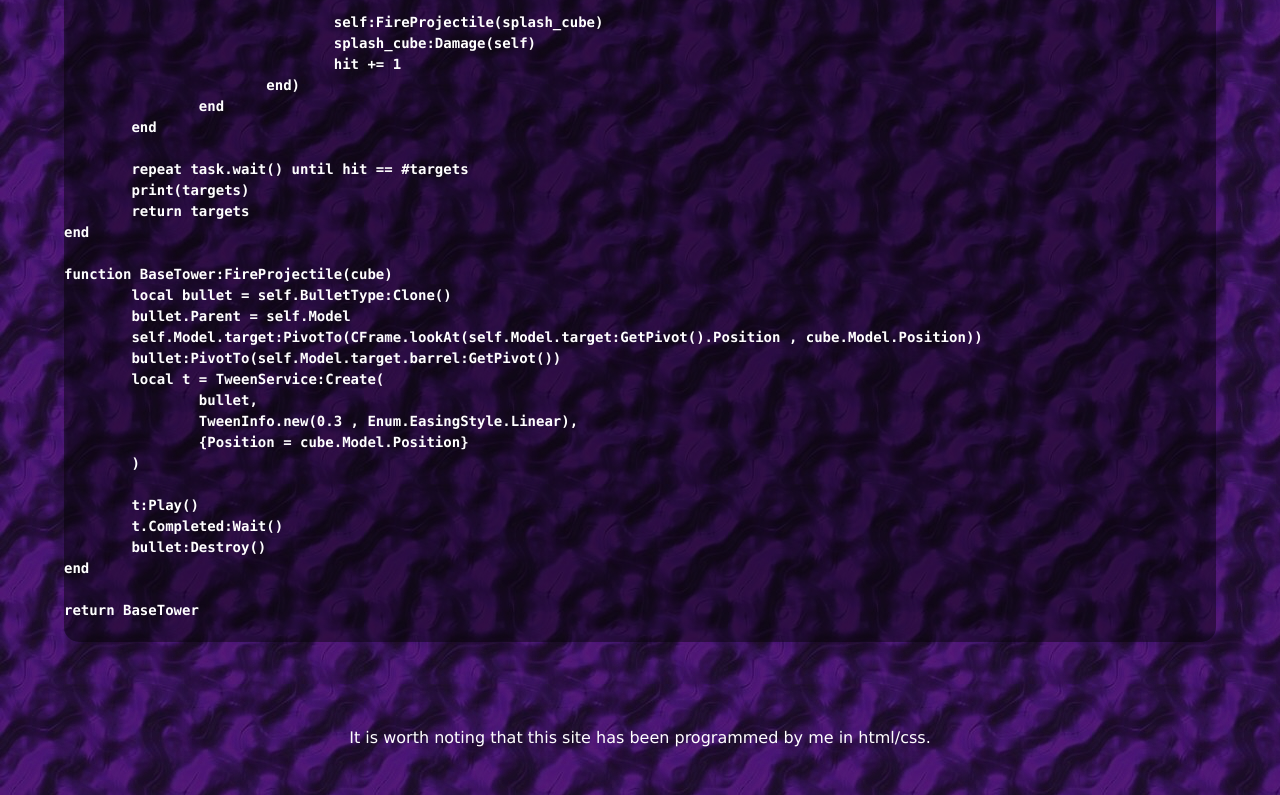
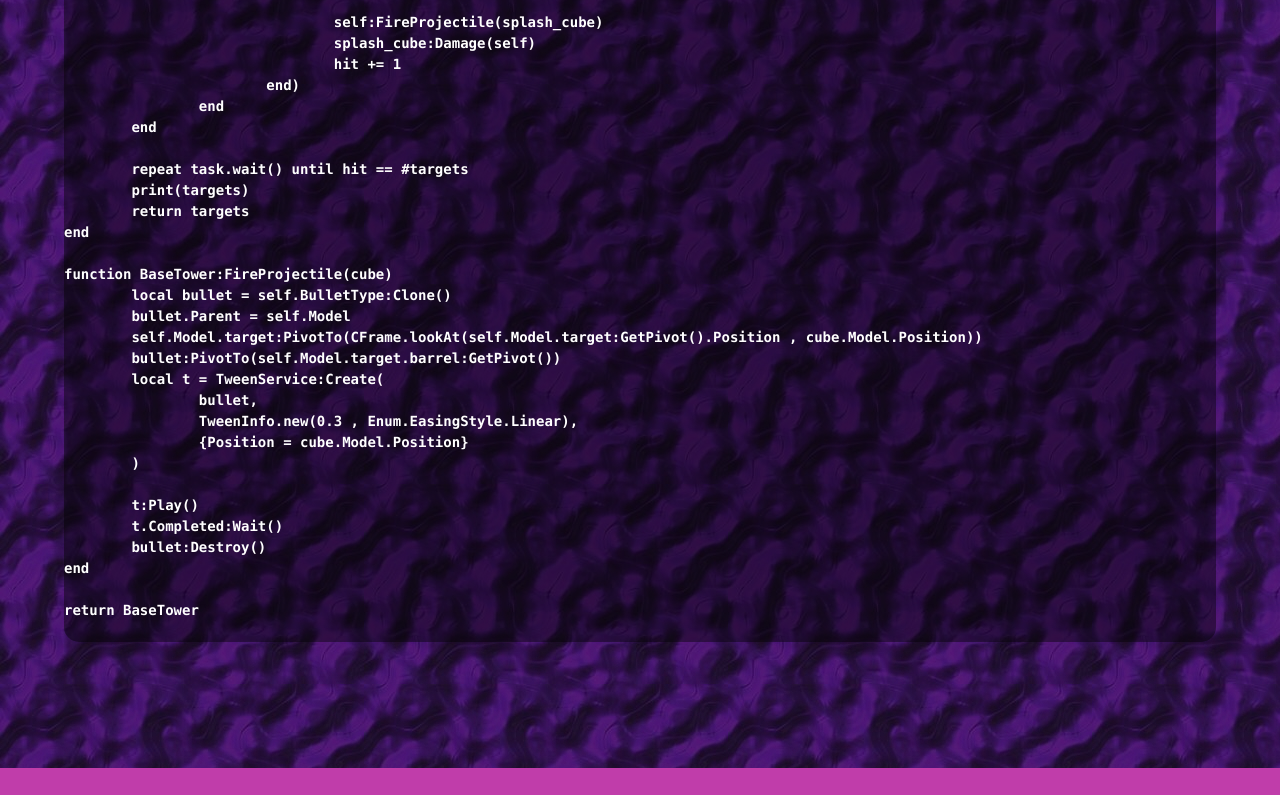
Before and after one commit to B0r34li5/Portfolio, a plain HTML site: page Code.html in a window 1280 px wide. Shown: the part 7516-8311 px from the top of the page. After the commit the page ends 8284 px from the top, so only its background shows below. Drawn offline with nearby package versions, Linux system fonts and the light colour scheme.

Commit message:
Update Code.html

```diff
--- a/Code.html
+++ b/Code.html
@@ -419,7 +419,6 @@ return BaseTower
                 <br>
                 <br>
                 <br>
-                <h6>It is worth noting that this site has been programmed by me in html/css.</h5>
                 <br>
 
             </center>
```
